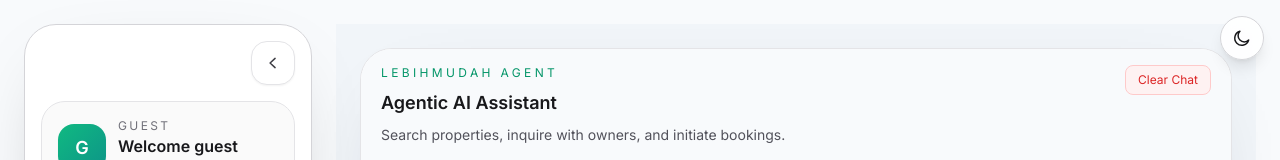
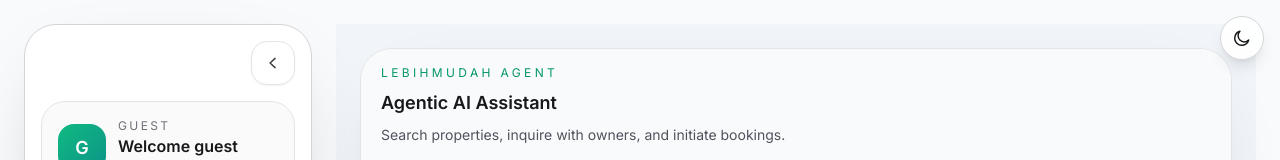
Before and after one commit to ameermuadz/lebihmudah-web, a Next.js app: page /chat in a window 1280 px wide. Shown: the top 160 px of the page. Built offline with nearby package versions, Linux system fonts and the light colour scheme; no server answers.

Commit message:
feat: implement ChatWindow component with markdown support and session management

```diff
--- a/components/ChatWindow.tsx
+++ b/components/ChatWindow.tsx
@@ -323,13 +323,7 @@
     }
   };
 
-  const handleClearChat = () => {
-    if (!isLoggedIn) {
-      setSessionId(`guest-${generateSessionId()}`);
-    }
-    // We only clear the UI here. For logged in users, the backend still holds the history unless an API deletes it.
-    setMessages(DEFAULT_MESSAGES);
-  };
+
 
   return (
     <section className="flex h-[calc(100vh-3rem)] max-h-[860px] flex-col overflow-hidden rounded-[32px] border border-zinc-200 bg-white shadow-[0_24px_80px_-48px_rgba(15,23,42,0.3)] transition-colors dark:border-zinc-800 dark:bg-zinc-900">
@@ -363,14 +357,7 @@
             </span>
           </div>
         </div>
-        <div className="mt-4 sm:mt-0">
-          <button
-            onClick={handleClearChat}
-            className="text-xs px-3 py-1.5 rounded-lg border border-red-200 bg-red-50 text-red-600 hover:bg-red-100 dark:border-red-900/30 dark:bg-red-950/30 dark:text-red-400 dark:hover:bg-red-900/50 transition-colors"
-          >
-            Clear Chat
-          </button>
-        </div>
+
       </header>
 
       <div className="flex-1 space-y-3 overflow-y-auto bg-slate-50 px-4 py-5 dark:bg-zinc-950">
```
